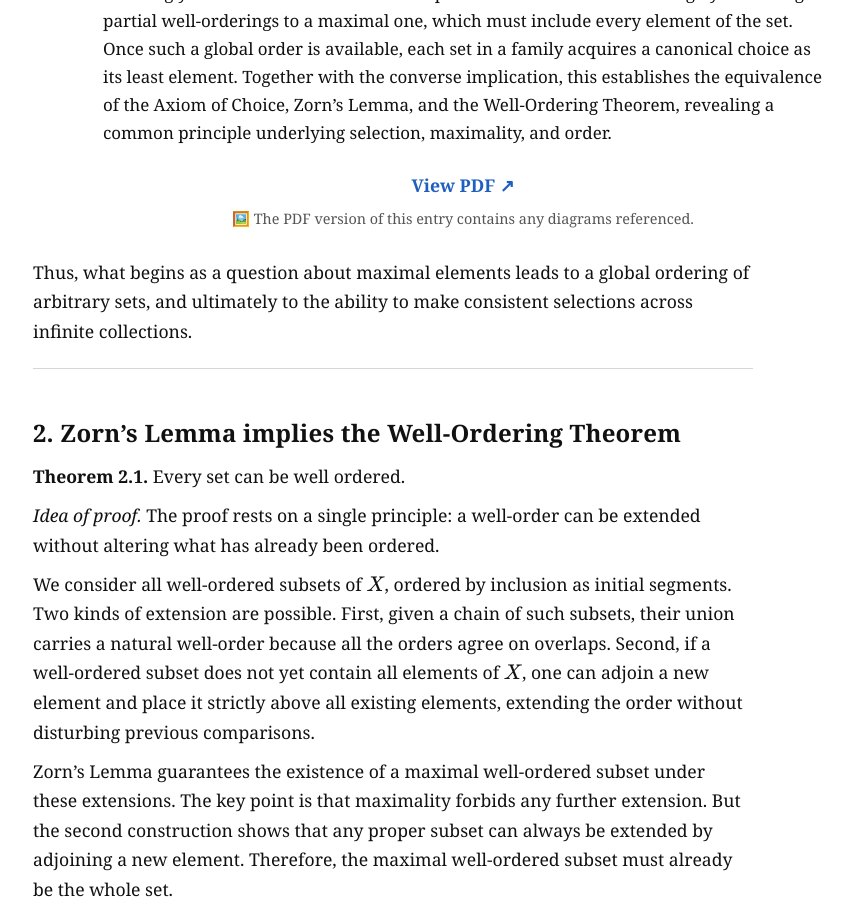
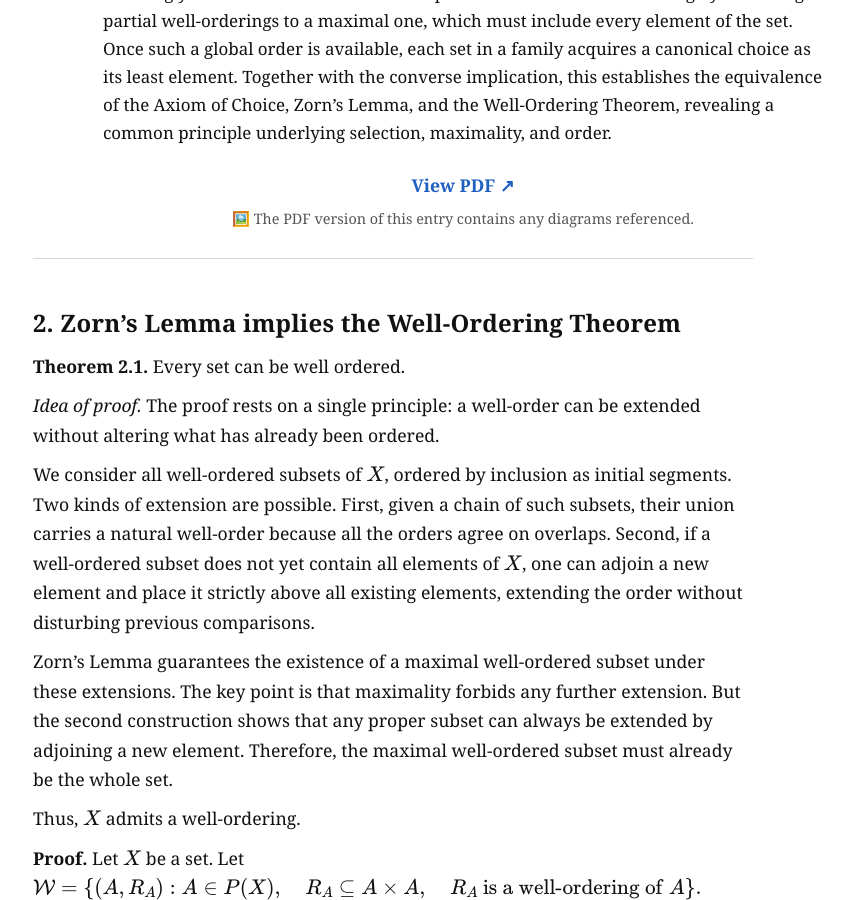
Before and after one commit to Dinside01/proofzoom, a Jekyll site: the page built from _entries/entry-0007-zornslemma-wellordering-axiomofchoice.md, in a window 1280 px wide and 900 px high, scrolled down 428 px. Shown: the whole window, without its empty margins (147-1000 px from the left). Built offline with Jekyll 4.4.1, drawn with Linux system fonts in a browser that asks for light colours.

Commit message:
Update entry-0007-zornslemma-wellordering-axiomofchoice.md

```diff
--- a/_entries/entry-0007-zornslemma-wellordering-axiomofchoice.md
+++ b/_entries/entry-0007-zornslemma-wellordering-axiomofchoice.md
@@ -26,8 +26,9 @@
 In this entry, we present the implication from Zorn’s Lemma to the Well-Ordering Theorem, followed by the deduction of the Axiom of Choice from the existence of well-orderings. Together with the converse implication already established in a previous entry, this completes the equivalence of the three principles.
 
 The proof that Zorn’s Lemma implies the Well-Ordering Theorem proceeds by considering the collection of all well-ordered subsets of a given set and extending them as far as possible. The central idea is that a maximal well-ordered subset must in fact include every element of the set. Once a well-ordering is obtained, the Axiom of Choice follows naturally: one simply selects, from each set in a family, its least element with respect to a single global well-ordering.
+
+Thus, what begins as a question about maximal elements leads to a global ordering of arbitrary sets, and ultimately to the ability to make consistent selections across infinite collections.
 -->
-Thus, what begins as a question about maximal elements leads to a global ordering of arbitrary sets, and ultimately to the ability to make consistent selections across infinite collections.
 
 ---
 
```
